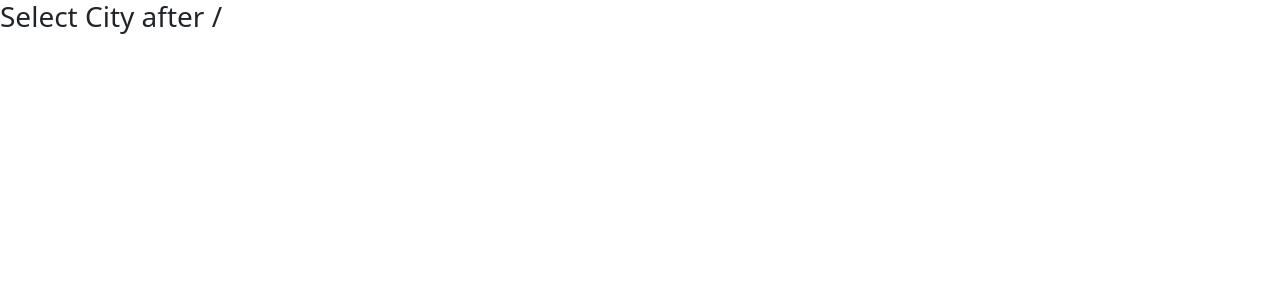
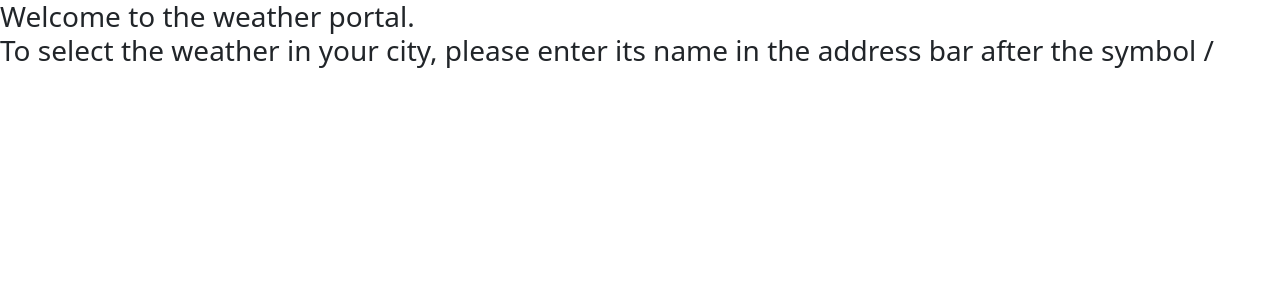
Before and after one commit to ZoneOfChaos/Flask-Project, a Flask app: page / in a window 1280 px wide. Shown: the top 300 px of the page. Run offline with Flask 2, Linux system fonts and the light colour scheme.

Commit message:
mod file Start.html

```diff
--- a/templates/Start.html
+++ b/templates/Start.html
@@ -11,7 +11,8 @@
 {% endblock %}
 
 {% block content %}
-<h3> Select City after /</h3>
+<h3> Welcome to the weather portal.
+    <br> To select the weather in your city, please enter its name in the address bar after the symbol /</h3>
 
 
-{% endblock %}
+{% endblock %}git
```
